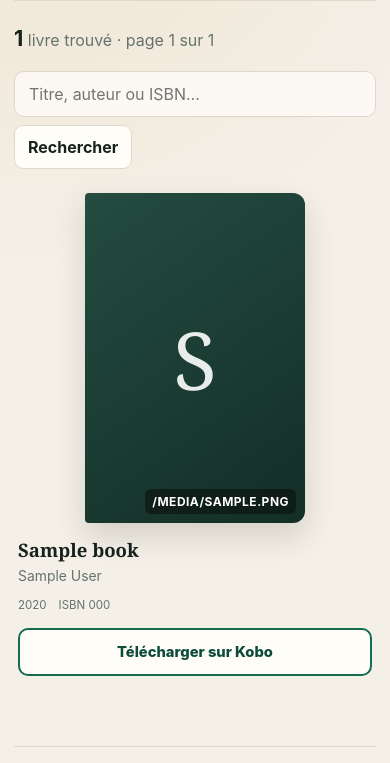
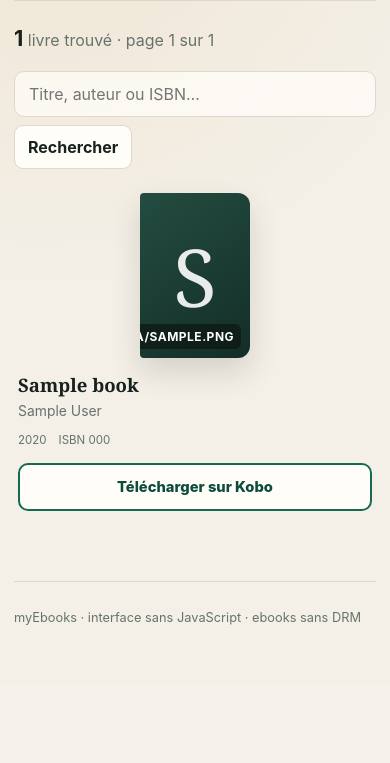
Before and after one commit to SPoint42/myEbooks, a FastAPI app: template src/myebooks/templates/index.html in a window 390 px wide. Shown: the part 158-921 px from the top of the page. After the commit the page ends 783 px from the top, so only its background shows below. Run offline with FastAPI, Linux system fonts and the light colour scheme; the template is opened without the code that fills it: most values are stand-ins (such as "Sample title", 1, 10 or a date in 2020); parts of the project's set-up code (start-up, migrations or seed data) failed here and were passed over.

Commit message:
style: reduce cover thumbnail size

```diff
--- a/src/myebooks/static/app.css
+++ b/src/myebooks/static/app.css
@@ -68,7 +68,7 @@ h1 { max-width: 700px; margin: 0; font-family: Georgia, "Times New Roman", serif
 
 .book-grid { display: grid; grid-template-columns: repeat(auto-fill, minmax(220px, 1fr)); gap: 30px 24px; }
 .book-card { min-width: 0; }
-.cover-wrap { position: relative; height: 330px; aspect-ratio: 2 / 3; overflow: hidden; border-radius: 4px 12px 12px 4px; background: #d8d1c4; box-shadow: 0 14px 30px rgba(50, 44, 34, .16), inset 4px 0 rgba(255, 255, 255, .25); }
+.cover-wrap { position: relative; width: 110px; height: 165px; margin-inline: auto; overflow: hidden; border-radius: 4px 12px 12px 4px; background: #d8d1c4; box-shadow: 0 14px 30px rgba(50, 44, 34, .16), inset 4px 0 rgba(255, 255, 255, .25); }
 .cover-wrap img { width: 100%; height: 100%; display: block; object-fit: cover; }
 .cover-placeholder { width: 100%; height: 100%; display: grid; place-items: center; background: linear-gradient(145deg, #244c41, #132e27); color: rgba(255,255,255,.9); font: 5rem Georgia, serif; }
 .format-badge { position: absolute; right: 9px; bottom: 9px; padding: 5px 7px; border-radius: 6px; color: white; background: rgba(15, 25, 21, .78); backdrop-filter: blur(4px); }
@@ -110,11 +110,9 @@ footer { margin-top: 70px; padding: 28px 0 35px; border-top: 1px solid var(--lin
   .search { align-items: stretch; flex-wrap: wrap; }
   .search input { width: 100%; max-width: none; flex-basis: 100%; }
   .book-grid { grid-template-columns: repeat(2, minmax(0, 1fr)); gap: 24px 14px; }
-  .cover-wrap { height: auto; min-height: 240px; }
   .pagination { align-items: stretch; flex-direction: column; }
 }
 
 @media (max-width: 480px) {
   .book-grid { grid-template-columns: 1fr; }
-  .cover-wrap { width: 220px; max-width: 100%; min-height: 330px; margin-inline: auto; }
 }
```
